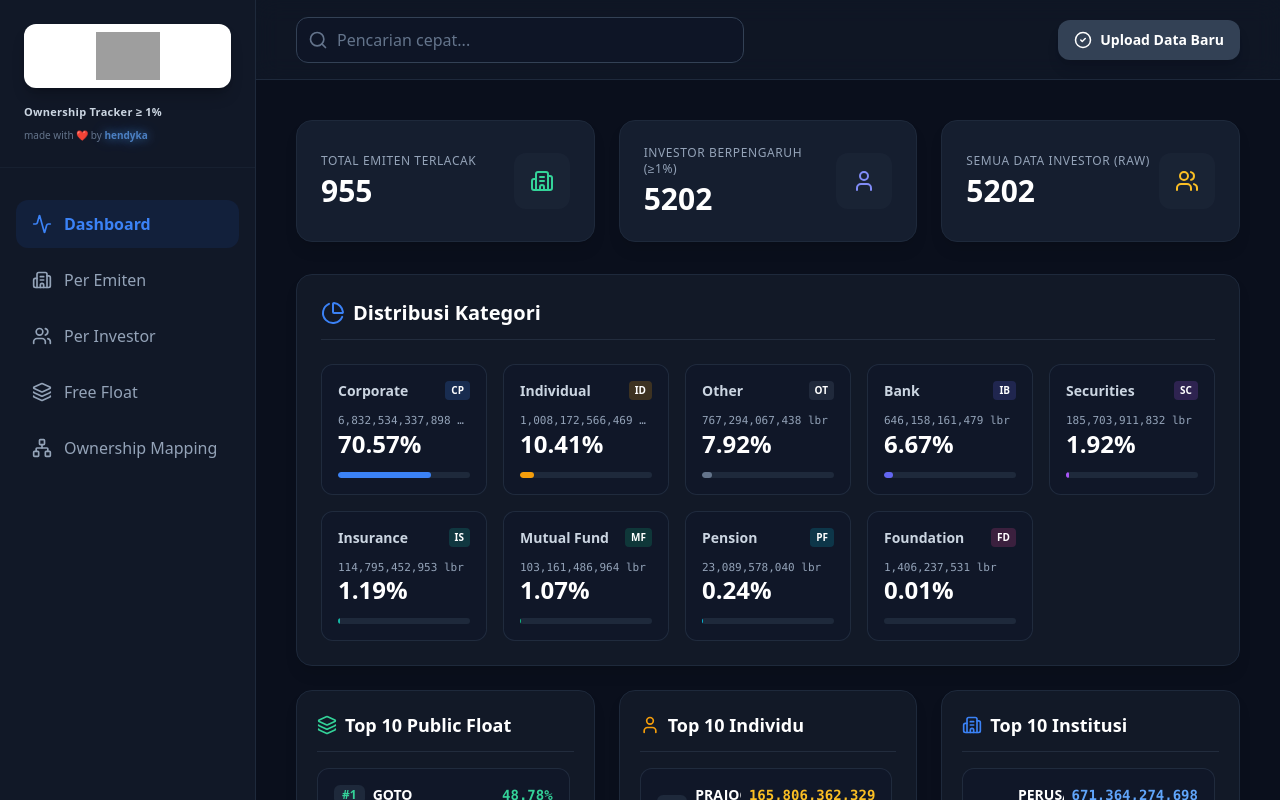
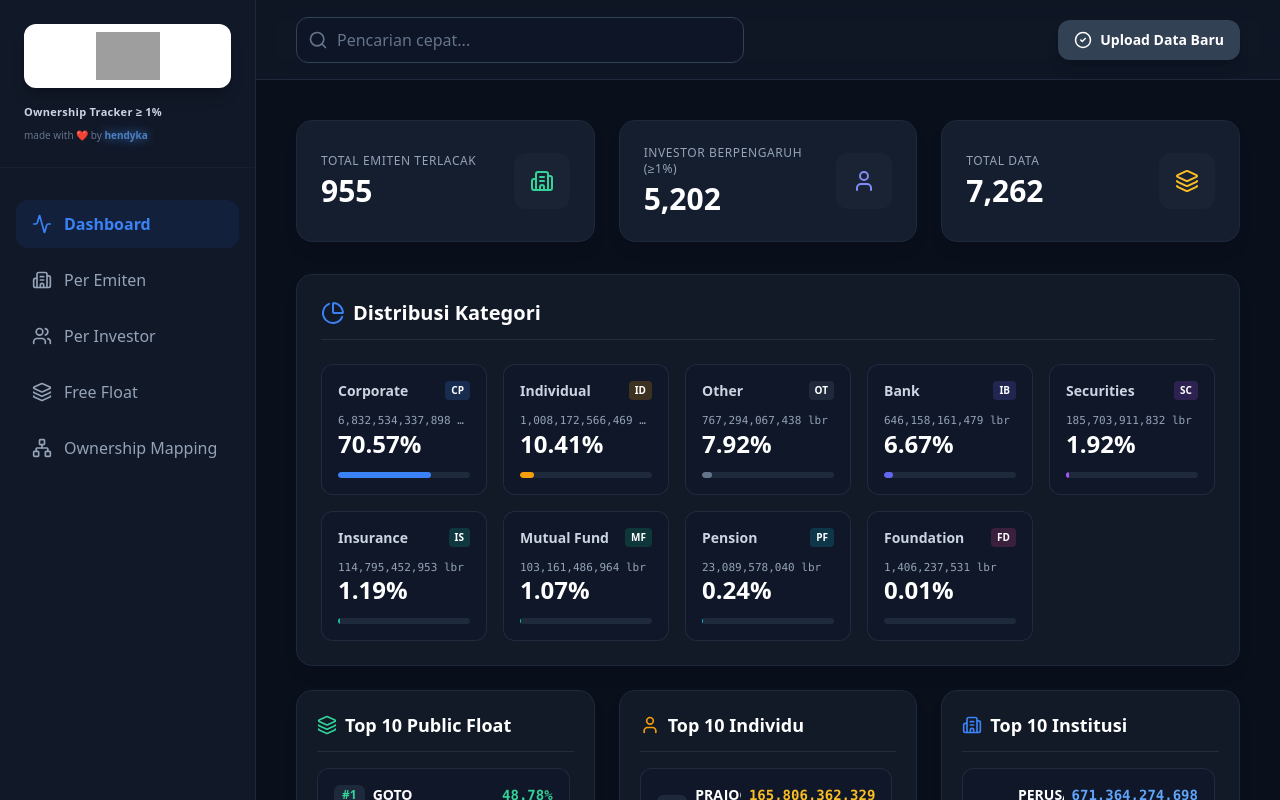
Before and after one commit to hendikalistianto-web/dashboard-ksei1, a React (Vite) app: page / in a window 1280 px wide. Built offline with nearby package versions, Linux system fonts and the light colour scheme; grey boxes are pictures that could not be loaded.

Commit message:
Update App.tsx

```diff
--- a/src/App.tsx
+++ b/src/App.tsx
@@ -97,8 +97,6 @@ function processData(parsedRows) {
   const idHoldingsCount = {};
   let lastEmitenName = "";
 
-  let rawInvestorSet = new Set();
-
   let isNewFormat = false;
   let headerRow = [];
   let headerIdx = -1;
@@ -172,8 +170,6 @@ function processData(parsedRows) {
     if (!ticker || ticker.toLowerCase() === "kode efek" || ticker.length < 3 || !investor) continue;
     if (!CATEGORY_NAMES[categoryCode]) categoryCode = 'OT';
 
-    rawInvestorSet.add(investor);
-
     rawData.push({
       id: `row-${index}`,
       ticker,
@@ -211,7 +207,8 @@ function processData(parsedRows) {
   }
 
   const sortedData = finalData.sort((a,b) => b.percentage - a.percentage);
-  sortedData.rawInvestorCount = rawInvestorSet.size;
+  // Menyimpan total row CSV asli ke dalam objek data
+  sortedData.totalDataRow = rawData.length;
   return sortedData;
 }
 
@@ -277,7 +274,8 @@ export default function App() {
 
   const totalEmiten = new Set(data.map(d => d.ticker)).size;
   const totalInvestor = new Set(data.map(d => d.investor)).size;
-  const rawTotalInvestor = data.rawInvestorCount || totalInvestor;
+  // Menarik nilai row CSV mentah (7.262) yang sudah direkam
+  const totalDataRow = data.totalDataRow || 0;
 
   const renderContent = () => {
     if (isFetchingDB) {
@@ -373,9 +371,9 @@ export default function App() {
           )}
           {activeTab === 'dashboard' && isUploaded && (
             <div className="grid grid-cols-1 md:grid-cols-3 gap-6 mb-8">
-              <StatCard title="Total Emiten Terlacak" value={totalEmiten} icon={<Building2 />} color="text-emerald-400" />
-              <StatCard title="Investor Berpengaruh (≥1%)" value={totalInvestor} icon={<User />} color="text-indigo-400" />
-              <StatCard title="Semua Data Investor (Raw)" value={rawTotalInvestor} icon={<Users />} color="text-amber-400" />
+              <StatCard title="Total Emiten Terlacak" value={totalEmiten.toLocaleString()} icon={<Building2 />} color="text-emerald-400" />
+              <StatCard title="Investor Berpengaruh (≥1%)" value={totalInvestor.toLocaleString()} icon={<User />} color="text-indigo-400" />
+              <StatCard title="Total Data" value={totalDataRow.toLocaleString()} icon={<Layers />} color="text-amber-400" />
             </div>
           )}
           <div className="max-w-7xl mx-auto h-full">
@@ -1305,7 +1303,7 @@ function NetworkView({ data, searchQuery }) {
               <Network size={48} className="text-slate-600 mb-4" />
               <p className="text-slate-400 text-center max-w-md leading-relaxed">
                  Ketik nama Emiten atau Investor di kolom <b>Search</b> atas untuk mulai merender jaring network.<br/><br/>
-                 <span className="text-sm text-white font-medium bg-blue-600/30 border border-blue-500/50 px-4 py-2 rounded-full inline-block">
+                 <span className="text-sm text-white font-medium bg-blue-600/30 border border-blue-500/50 px-4 py-2 rounded-full inline-block shadow-[0_0_15px_rgba(59,130,246,0.3)]">
                     Gunakan tanda kutip untuk pencarian spesifik. Contoh: <b>"WIKA"</b>
                  </span>
               </p>
```
